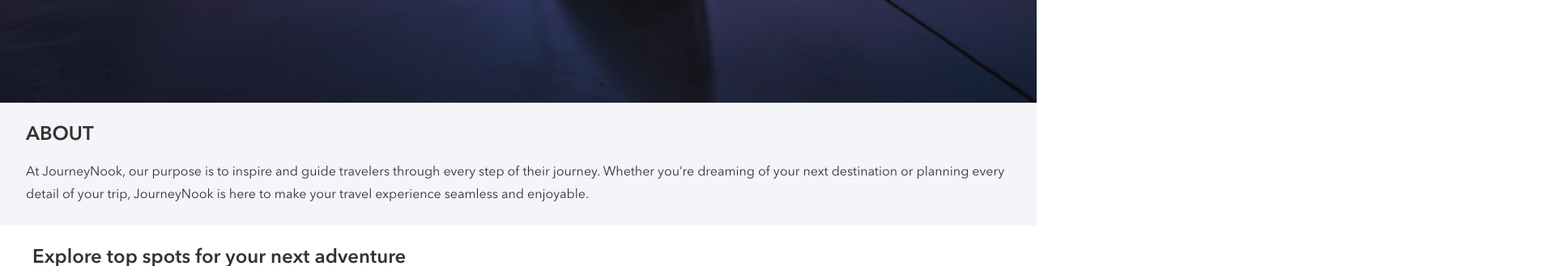
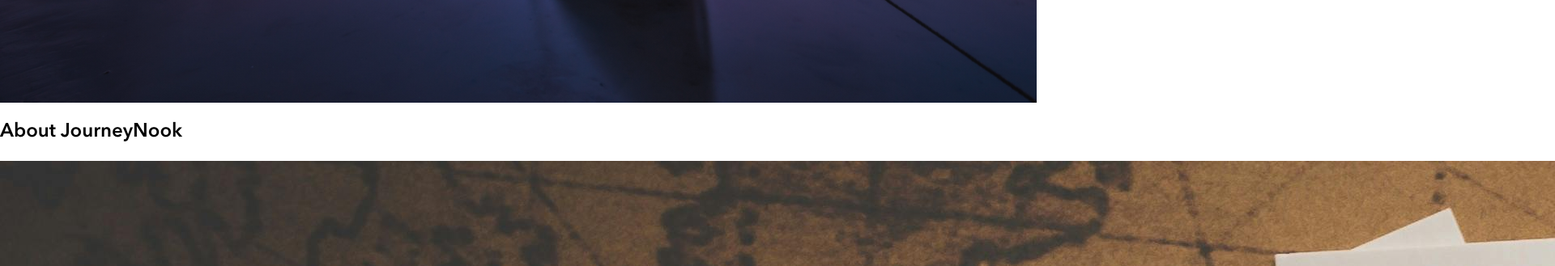
Before and after one commit to b-like-bahar/JourneyNook, a React (Vite) app: page / in a window 1280 px wide. Shown: the part 780-1109 px from the top of the page at 81% size, 1920 px wide, since content can reach past the window. Built offline with nearby package versions, Linux system fonts and the light colour scheme; a web font is replaced by a local one.

Commit message:
import new image and add a new paragraph to homepage.jsx

```diff
--- a/src/pages/HomePage/HomePage.jsx
+++ b/src/pages/HomePage/HomePage.jsx
@@ -10,6 +10,7 @@ import romeImage from '../../assets/images/Rome-Italy.png';
 import shanghaiImage from '../../assets/images/Shanghai-China.png';
 import sydneyImage from '../../assets/images/Sydney-Australia.png';
 import scrollArrowIcon from '../../assets/icons/scroll-arrow.svg';
+import aboutImage from '../../assets/images/about-us-pic.jpg';
 import { useRef, useState, useEffect } from 'react';
 import { ReactSVG } from "react-svg";
 
@@ -77,13 +78,27 @@ function HomePage() {
                         </h3>
                     </div>
                 </div>
-                <div className="hero__about">
-                    <h2 className="hero__about-title">ABOUT</h2>
-                    <p className="hero__about-text  large">
-                        At JourneyNook, our purpose is to inspire and guide travelers through every step of their journey.
-                        Whether you’re dreaming of your next destination or planning every detail of your trip,
-                        JourneyNook is here to make your travel experience seamless and enjoyable.
-                    </p>
+            </div>
+
+            <div className="about">
+                <h2 className="about__title">About JourneyNook</h2>
+                <div className="about__item">
+                    <div className="about__item-visual">
+                        <img className="about__item-visual-img" src={aboutImage} />
+                        <div className="about__item-visual-border"></div>
+                    </div>
+                    <div className="about__item-description">
+                        <p className="about__item-description-text1  large">
+                            At JourneyNook, our purpose is to inspire and guide travelers through every step of their journey.
+                            Whether you’re dreaming of your next destination or planning every detail of your trip,
+                            JourneyNook is here to make your travel experience seamless and enjoyable.
+                        </p>
+                        <p className="about__item-description-text2  large">
+                        We curate must-see landmarks, hidden gems, and essential travel tips for cities worldwide.
+                        With our itinerary builder, you can plan your days, adjust activities, and tailor your schedule to your preferences.
+                        JourneyNook ensures you're prepared to explore confidently, from iconic sights to local hidden gems.
+                        </p>
+                    </div>
                 </div>
             </div>
             <div className="destinations">
@@ -93,7 +108,7 @@ function HomePage() {
                 <div className="destinations__scroll">
                     {showLeftButton && (
                         <button className="destinations__scroll-button-left" onClick={scrollLeft}>
-                            <ReactSVG className="destinations__scroll-button-left-svg"src={ scrollArrowIcon } />
+                            <ReactSVG className="destinations__scroll-button-left-svg" src={scrollArrowIcon} />
                         </button>
                     )}
                     <ul className="destinations__pics" ref={destinationListRef}>
@@ -160,7 +175,7 @@ function HomePage() {
                     </ul>
                     {showRightButton && (
                         <button className="destinations__scroll-button-right" onClick={scrollRight}>
-                            <ReactSVG className="destinations__scroll-button-right-svg"src={ scrollArrowIcon } />
+                            <ReactSVG className="destinations__scroll-button-right-svg" src={scrollArrowIcon} />
                         </button>
                     )}
                 </div>
```
